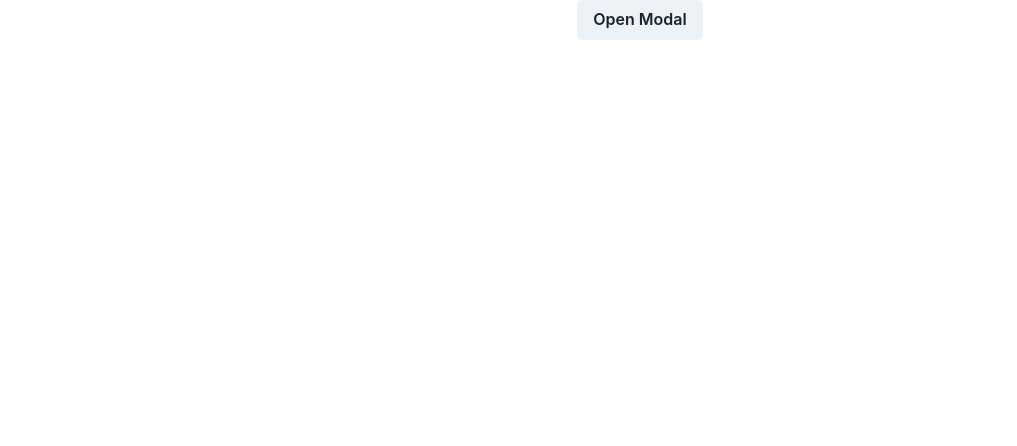
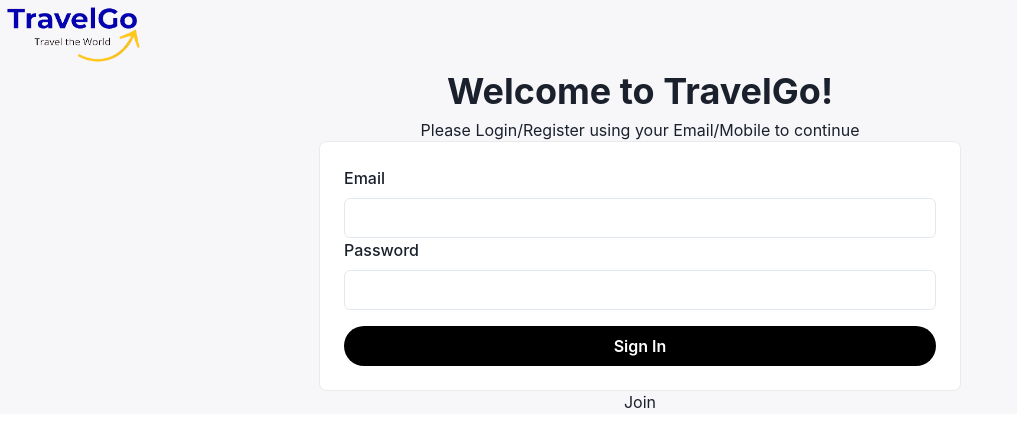
Before and after one commit to sushantkr961/Tripadvisor-Clone, a React (Create React App) app in the folder Frontend/: page /login in a window 1280 px wide. Shown: the top 446 px of the page, without its empty margins (0-1017 px from the left). Built offline with nearby package versions, Linux system fonts and the light colour scheme.

Commit message:
workUpdate2

```diff
--- a/Frontend/src/App.css
+++ b/Frontend/src/App.css
@@ -1,5 +1,6 @@
 .App {
   text-align: center;
+  background: rgb(247, 247, 249);
 }
 
 .App-logo {
--- a/Frontend/src/Components/Nipendra/Users/Login.jsx
+++ b/Frontend/src/Components/Nipendra/Users/Login.jsx
@@ -1,11 +1,12 @@
+import { Box } from "@chakra-ui/react";
 import React from "react";
-import BasicUsage from "./LoginModal";
+import LoginForm from "./LoginForm";
 
 const Login = () => {
   return (
-    <div>
-      <BasicUsage />
-    </div>
+    <Box>
+      <LoginForm />
+    </Box>
   );
 };
 
--- /dev/null
+++ b/Frontend/src/Components/Nipendra/Users/LoginForm.jsx
@@ -0,0 +1,59 @@
+import React from "react";
+import {
+  Box,
+  Button,
+  Flex,
+  FormControl,
+  FormLabel,
+  Image,
+  Input,
+  Stack,
+  Text,
+} from "@chakra-ui/react";
+import Logo from "./TravelGo.png";
+import SignupModal from "./SignupModal";
+const LoginForm = () => {
+  return (
+    <Box>
+      <Image w={150} src={Logo} />
+      <Text fontSize="4xl" as="b">
+        Welcome to TravelGo!
+      </Text>
+      <Text fontSize={"md"}>
+        Please Login/Register using your Email/Mobile to continue
+      </Text>
+      <FormControl
+        w={{ base: "95%", lg: "50%" }}
+        m={"auto"}
+        boxShadow="xs"
+        p="6"
+        rounded="md"
+        bg="white"
+      >
+        <FormLabel>Email</FormLabel>
+        <Input type="email" />
+        <FormLabel>Password</FormLabel>
+        <Input type="password" />
+        <Button
+          _hover={{
+            background: "rgb(247, 247, 249)",
+            color: "black",
+          }}
+          rounded={"full"}
+          w={"full"}
+          mt={4}
+          color="white"
+          bg="black"
+          type="submit"
+        >
+          Sign In
+        </Button>
+      </FormControl>
+      <Box>
+        <SignupModal />
+      </Box>
+    </Box>
+  );
+};
+
+export default LoginForm;
--- a/Frontend/src/Components/Nipendra/Users/LoginModal.jsx
+++ b/Frontend/src/Components/Nipendra/Users/SignupModal.jsx
@@ -1,6 +1,6 @@
 import {
+  Box,
   Button,
-  Image,
   Modal,
   ModalBody,
   ModalCloseButton,
@@ -8,24 +8,25 @@
   ModalFooter,
   ModalHeader,
   ModalOverlay,
+  Text,
   useDisclosure,
 } from "@chakra-ui/react";
-import Logo from "./TravelGo.png";
-function BasicUsage() {
+
+function SignupModal() {
   const { isOpen, onOpen, onClose } = useDisclosure();
   return (
     <>
-      <Button onClick={onOpen}>Open Modal</Button>
+      <Box>
+        <Text onClick={onOpen}>Join</Text>
+      </Box>
 
       <Modal isOpen={isOpen} onClose={onClose}>
         <ModalOverlay />
         <ModalContent>
           <ModalHeader>Modal Title</ModalHeader>
           <ModalCloseButton />
-          <ModalBody>
-            <Image />
-          </ModalBody>
-            <Image src={Logo}/>
+          <ModalBody>ABCD</ModalBody>
+
           <ModalFooter>
             <Button colorScheme="blue" mr={3} onClick={onClose}>
               Close
@@ -37,4 +38,4 @@
     </>
   );
 }
-export default BasicUsage;
+export default SignupModal;
--- a/Frontend/src/index.css
+++ b/Frontend/src/index.css
@@ -5,6 +5,7 @@
     sans-serif;
   -webkit-font-smoothing: antialiased;
   -moz-osx-font-smoothing: grayscale;
+
 }
 
 code {
```
Also changed, not shown: Frontend/src/Components/Nipendra/Users/style.module.css (added).
